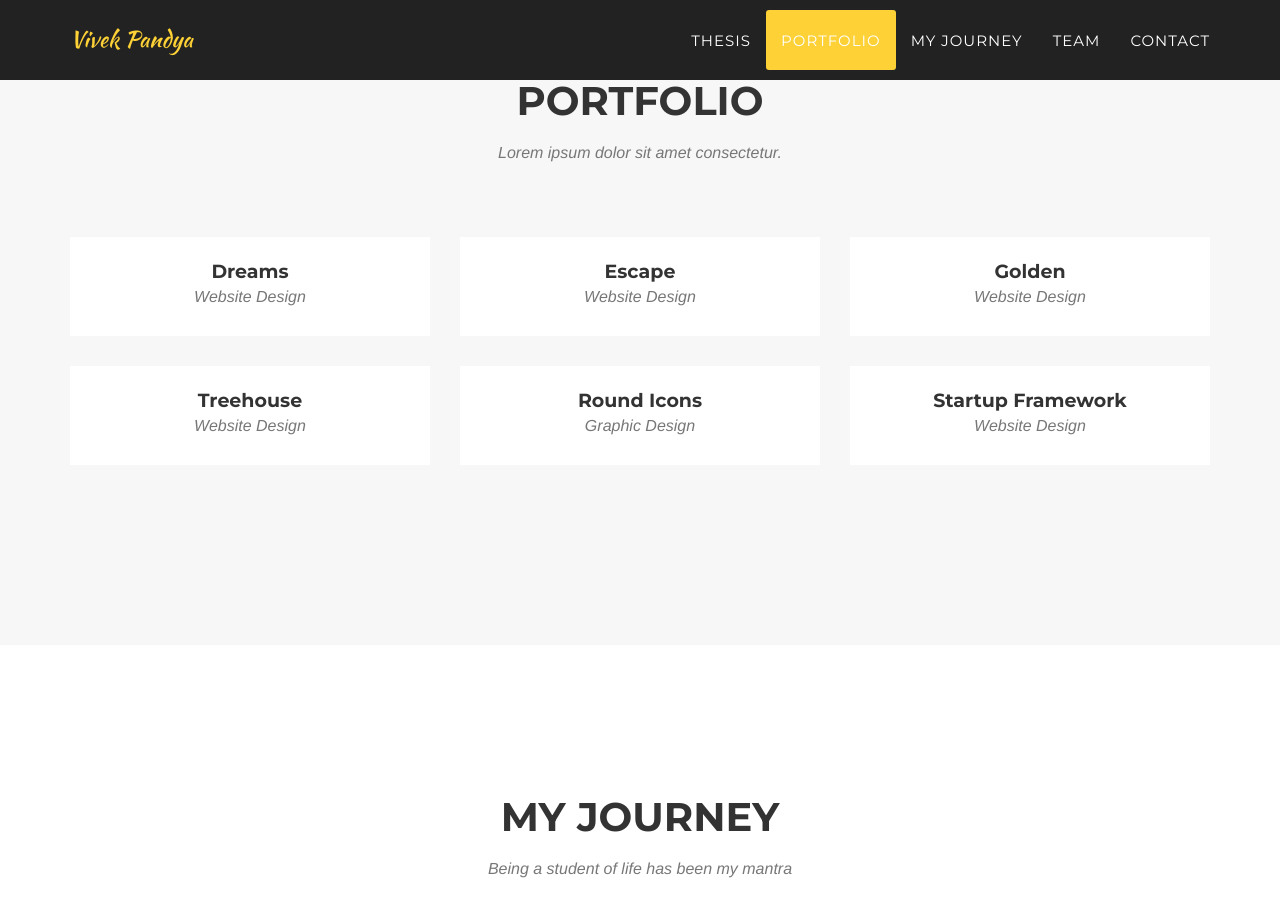
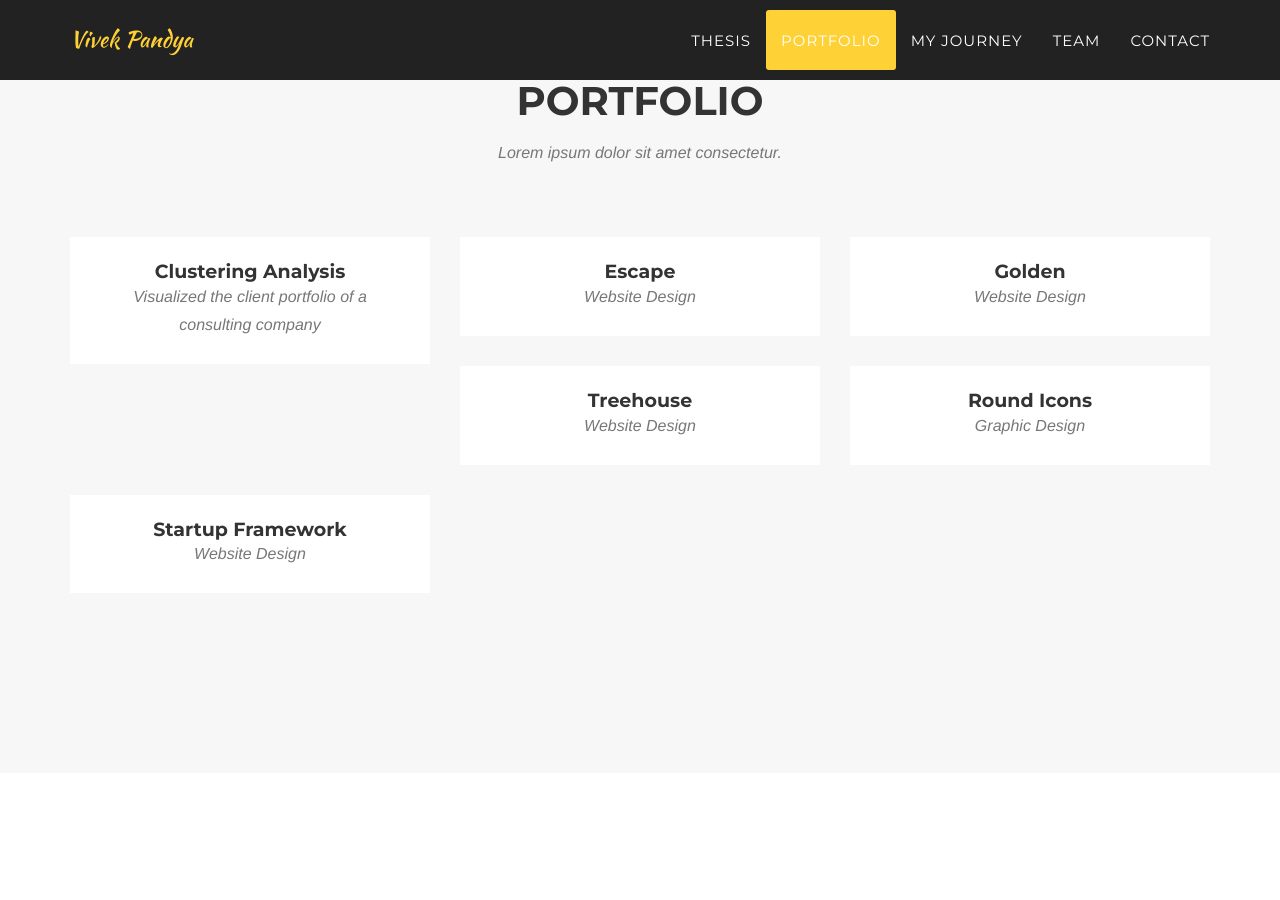
Before and after one commit to vivekp1705/vivekpandya, a Jekyll site: the page built from _posts/2014-07-18-project-1.markdown, in a window 1280 px wide and 900 px high, scrolled down 1788 px. Built offline with Jekyll 4.4.1, drawn with Linux system fonts in a browser that asks for light colours; some web fonts are replaced; some of the changed lines change nothing that is shown.

Commit message:
Update 2014-07-18-project-1.markdown

```diff
--- a/_posts/2014-07-18-project-1.markdown
+++ b/_posts/2014-07-18-project-1.markdown
@@ -1,15 +1,15 @@
 ---
-title: Dreams
-subtitle: Website Design
+title: Clustering Analysis
+subtitle: Visualized the client portfolio of a consulting company
 layout: default
 modal-id: 1
-date: 2014-07-18
+date: 2023-04-18
 img: dreams.png
 thumbnail: dreams-thumbnail.png
 alt: image-alt
-project-date: April 2014
+project-date: April 2023
 client: Start Bootstrap
-category: Web Development
-description: Lorem ipsum dolor sit amet, usu cu alterum nominavi lobortis. At duo novum diceret. Tantas apeirian vix et, usu sanctus postulant inciderint ut, populo diceret necessitatibus in vim. Cu eum dicam feugiat noluisse.
+category: Machine Learning (Unsupervised), K-Means, K-Mode, GMM, DBSCAN
+description: The task was to identify the client portfolio distribution for a consulting company with clients from various industry segments and different legal structures. It was a valuable learning experience that involved data preparation and cleansing, feature analysis, and experimenting with different clustering techniques to handle financial and categorical data. Finally, the findings were interpreted by visualizing the clusters.
 
 ---
```
